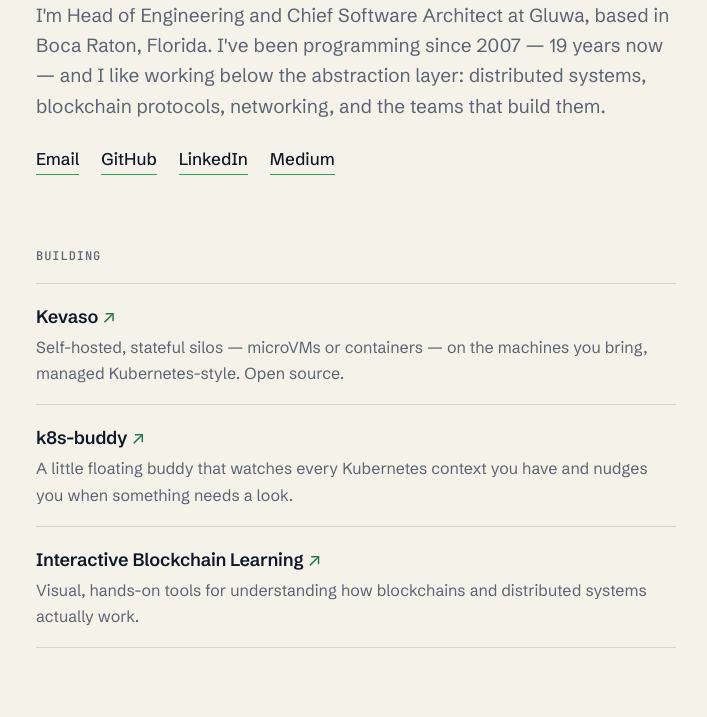
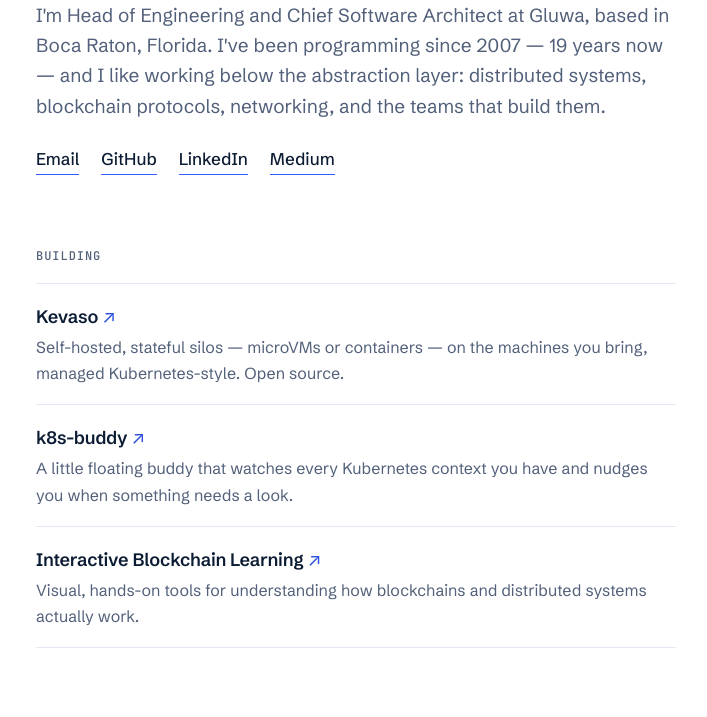
Before and after one commit to dlebee/lebee.info, a plain HTML site: page index.html in a window 1280 px wide. Shown: the part 311-1028 px from the top of the page, without its empty margins (284-991 px from the left). Drawn offline with Linux system fonts and the light colour scheme.

Commit message:
Switch to the Cobalt palette
Co-Authored-By: Claude Opus 5.5 <noreply@anthropic.com>

```diff
--- a/assets/css/tokens.css
+++ b/assets/css/tokens.css
@@ -1,65 +1,44 @@
 /* ==========================================================================
    David Lebée — Brand tokens
-   "Blueprint & Signal": warm drafting paper, deep ink, one green signal.
+   "Cobalt": crisp white, deep navy ink, one electric-blue accent.
    Change values here; everything else reads from these variables.
    ========================================================================== */
 
 :root {
   /* Core palette */
-  --ink:          #0E1726;  /* primary text, mark background */
-  --paper:        #F5F2EA;  /* page background */
-  --paper-raised: #FBF9F4;  /* cards */
-  --graphite:     #5B6472;  /* secondary text */
-  --rule:         #DCD5C6;  /* lines, borders */
-  --grid:         rgba(43, 76, 126, 0.07); /* blueprint grid lines */
-  --blueprint:    #2B4C7E;  /* secondary accent: diagrams, tags */
-  --signal:       #2E9E5B;  /* the accent — graphics, bars, the é mark */
-  --signal-ink:   #1D7342;  /* accent used as text (AA on paper) */
-  --signal-wash:  rgba(46, 158, 91, 0.12);
+  --ink:          #0B1B33;  /* primary text */
+  --paper:        #FFFFFF;  /* page background */
+  --paper-raised: #F5F7FB;  /* pills, chips */
+  --graphite:     #52607A;  /* secondary text */
+  --rule:         #E3E8F2;  /* lines, borders */
+  --signal:       #2F5BFF;  /* the accent — underlines, dots, the é bar */
+  --signal-ink:   #2A4FE0;  /* accent used as text */
+  --signal-wash:  rgba(47, 91, 255, 0.10);
 
   /* Type */
   --font-sans: "Schibsted Grotesk", ui-sans-serif, system-ui, -apple-system, "Segoe UI", sans-serif;
   --font-mono: "JetBrains Mono", ui-monospace, SFMono-Regular, Menlo, monospace;
-
-  --step--1: 0.8125rem;   /* 13px  meta, labels */
-  --step-0:  1rem;        /* 16px  body */
-  --step-1:  1.1875rem;   /* 19px  lead */
-  --step-2:  1.5rem;      /* 24px  h3 */
-  --step-3:  2rem;        /* 32px  h2 */
-  --step-4:  clamp(2.5rem, 6vw, 4rem); /* name */
-
-  /* Space (4px base) */
-  --s-1: 4px;  --s-2: 8px;  --s-3: 12px; --s-4: 16px;
-  --s-5: 24px; --s-6: 32px; --s-7: 48px; --s-8: 72px;
-
-  --radius: 10px;
-  --radius-sm: 6px;
-  --max: 1120px;
 }
 
 @media (prefers-color-scheme: dark) {
   :root:not([data-theme="light"]) {
-    --ink:          #EDE8DC;
-    --paper:        #0B121E;
-    --paper-raised: #111A29;
-    --graphite:     #9AA3B2;
-    --rule:         #243044;
-    --grid:         rgba(120, 160, 220, 0.06);
-    --blueprint:    #8FB0E6;
-    --signal:       #4BC07A;
-    --signal-ink:   #5FD08C;
-    --signal-wash:  rgba(75, 192, 122, 0.14);
+    --ink:          #E6EBF5;
+    --paper:        #070B14;
+    --paper-raised: #0F1522;
+    --graphite:     #97A3BA;
+    --rule:         #1A2233;
+    --signal:       #6E8BFF;
+    --signal-ink:   #8EA4FF;
+    --signal-wash:  rgba(110, 139, 255, 0.14);
   }
 }
 :root[data-theme="dark"] {
-  --ink:          #EDE8DC;
-  --paper:        #0B121E;
-  --paper-raised: #111A29;
-  --graphite:     #9AA3B2;
-  --rule:         #243044;
-  --grid:         rgba(120, 160, 220, 0.06);
-  --blueprint:    #8FB0E6;
-  --signal:       #4BC07A;
-  --signal-ink:   #5FD08C;
-  --signal-wash:  rgba(75, 192, 122, 0.14);
+  --ink:          #E6EBF5;
+  --paper:        #070B14;
+  --paper-raised: #0F1522;
+  --graphite:     #97A3BA;
+  --rule:         #1A2233;
+  --signal:       #6E8BFF;
+  --signal-ink:   #8EA4FF;
+  --signal-wash:  rgba(110, 139, 255, 0.14);
 }
--- a/index.html
+++ b/index.html
@@ -5,7 +5,7 @@
   <meta name="viewport" content="width=device-width, initial-scale=1">
   <title>David Lebée</title>
   <meta name="description" content="David Lebée — Head of Engineering and Chief Software Architect at Gluwa. Distributed systems, blockchain protocols, and side projects like Kevaso and k8s-buddy.">
-  <meta name="theme-color" content="#0E1726">
+  <meta name="theme-color" content="#0B1B33">
   <link rel="canonical" href="https://david.lebee.info/">
   <link rel="icon" href="/favicon.svg" type="image/svg+xml">
   <meta property="og:title" content="David Lebée">
@@ -16,8 +16,8 @@
   <link rel="preconnect" href="https://fonts.googleapis.com">
   <link rel="preconnect" href="https://fonts.gstatic.com" crossorigin>
   <link href="https://fonts.googleapis.com/css2?family=JetBrains+Mono:wght@400;500&family=Schibsted+Grotesk:wght@400;500;600;700&display=swap" rel="stylesheet">
-  <link rel="stylesheet" href="/assets/css/tokens.css">
-  <link rel="stylesheet" href="/assets/css/site.css">
+  <link rel="stylesheet" href="/assets/css/tokens.css?v=cobalt">
+  <link rel="stylesheet" href="/assets/css/site.css?v=cobalt">
   <script type="application/ld+json">
   {"@context":"https://schema.org","@type":"Person","name":"David Lebée","jobTitle":"Head of Engineering & Chief Software Architect","worksFor":{"@type":"Organization","name":"Gluwa"},"email":"mailto:david@lebee.info","url":"https://david.lebee.info/","sameAs":["https://www.linkedin.com/in/davidlebee/","https://github.com/dlebee","https://medium.com/@dsylebee"]}
   </script>
```
Also changed, not shown: favicon.svg.
